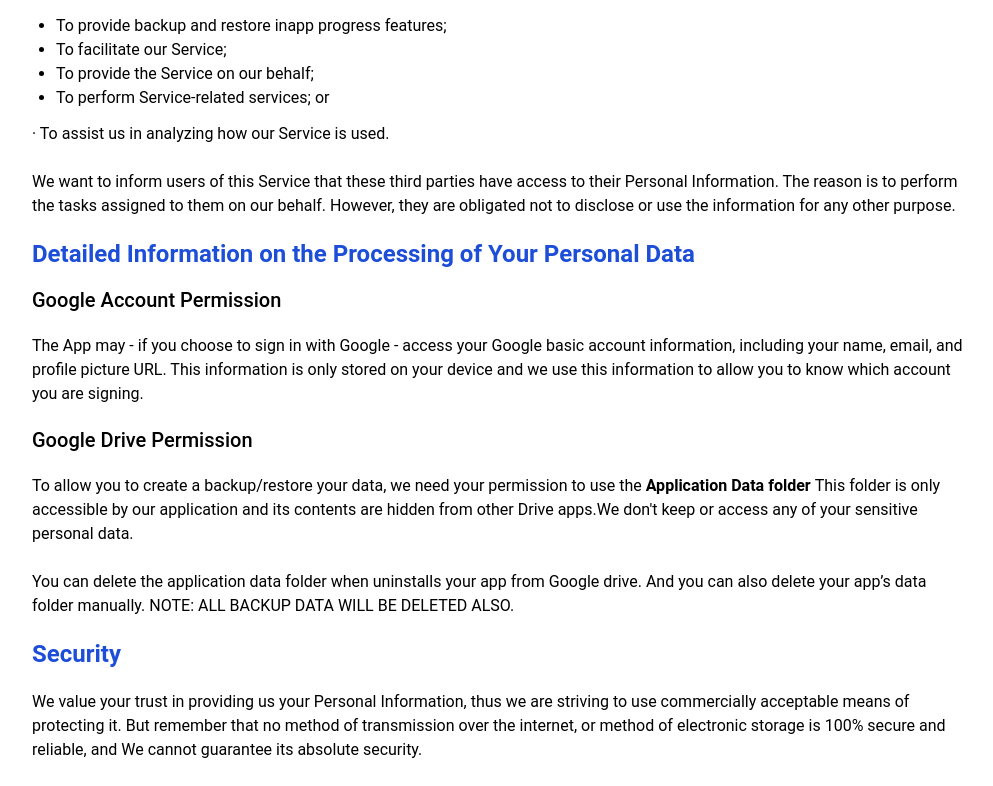
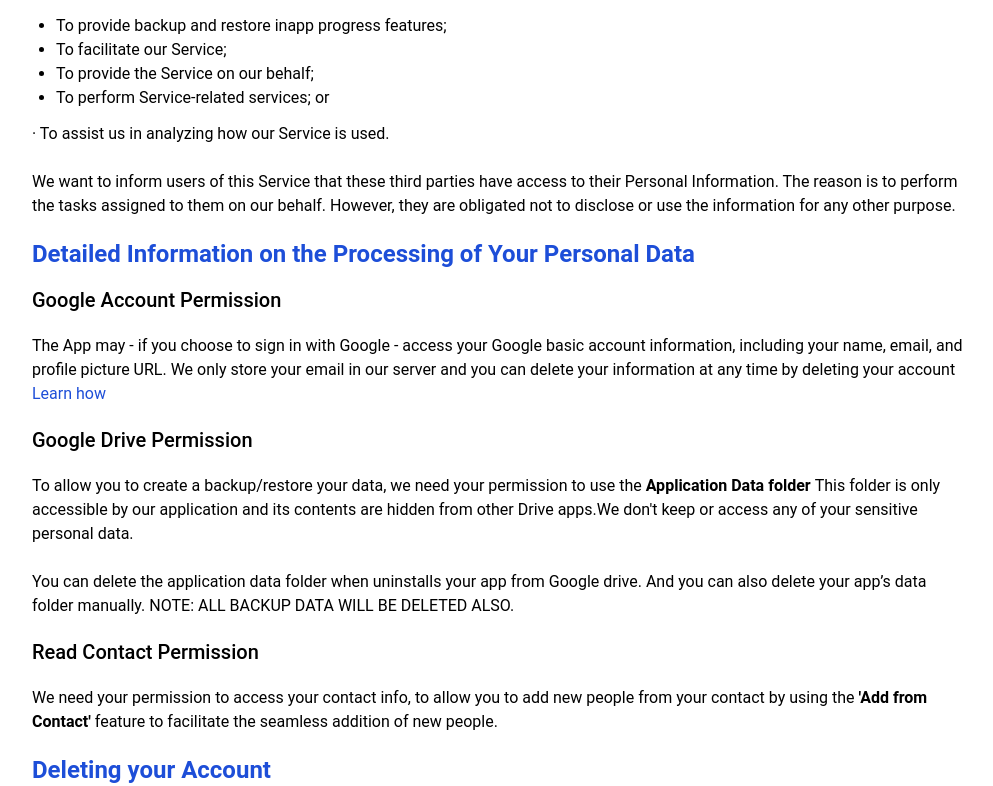
Before and after one commit to teamldeveloper/team-l, a React (Create React App) app: page /PrivacyPolicy in a window 1280 px wide. Shown: the part 2006-2792 px from the top of the page, without its empty margins (140-1133 px from the left). Built offline with nearby package versions, Linux system fonts and the light colour scheme.

Commit message:
update PrivacyPolicy

```diff
--- a/src/pages/privacy_policy/components/Description.jsx
+++ b/src/pages/privacy_policy/components/Description.jsx
@@ -4,8 +4,8 @@ const Description = () => {
   return (
     <div className=" text-left ">
       <Paragraph>
-        Team-L built the Debt Record app as a free app. This SERVICE is
-        provided by Team-L at no cost and is intended for use as is.
+        Team-L built the Debt Record app as a free app. This SERVICE is provided
+        by Team-L at no cost and is intended for use as is.
       </Paragraph>
       <Paragraph>
         This page is used to inform visitors regarding our policies with the
@@ -206,22 +206,54 @@ const Description = () => {
       <Paragraph>
         The App may - if you choose to sign in with Google - access your Google
         basic account information, including your name, email, and profile
-        picture URL. This information is only stored on your device and we use
-        this information to allow you to know which account you are signing.
+        picture URL. We only store your email in our server and you can delete
+        your information at any time by deleting your account{" "}
+        <Hyperlink href="PrivacyPolicy/#deleteAccount">Learn how</Hyperlink>
       </Paragraph>
       <SubTitle2>Google Drive Permission</SubTitle2>
       <Paragraph>
         To allow you to create a backup/restore your data, we need your
-        permission to use the <strong>Application Data folder </strong>  This folder is
-        only accessible by our application and its contents are hidden from
-        other Drive apps.We don't keep or access any of your sensitive personal
-        data.
+        permission to use the <strong>Application Data folder </strong> This
+        folder is only accessible by our application and its contents are hidden
+        from other Drive apps.We don't keep or access any of your sensitive
+        personal data.
       </Paragraph>
       <Paragraph>
         You can delete the application data folder when uninstalls your app from
         Google drive. And you can also delete your app’s data folder manually.
         NOTE: ALL BACKUP DATA WILL BE DELETED ALSO.
       </Paragraph>
+      <SubTitle2>Read Contact Permission</SubTitle2>
+      <Paragraph>
+        We need your permission to access your contact info, to allow you to add
+        new people from your contact by using the{" "}
+        <strong>'Add from Contact'</strong> feature to facilitate the seamless
+        addition of new people.
+      </Paragraph>
+
+      <div id="deleteAccount">
+        <SubTitle1>Deleting your Account </SubTitle1>
+        <Paragraph>
+          You have the option to delete your account at any time through our
+          in-app <strong>'Delete Account'</strong> feature. When you choose to
+          delete your account, you will permanently remove your backup data, and
+          restoration will no longer be possible<br></br>
+          To initiate the account deletion process, follow these steps:
+          <ol className="list-disc pl-6 break-words">
+            <li>Open Debt Record App.</li>
+            <li>Tap the 'Backup & Restore' icon.</li>
+            <li>Tap on 'More Options,' and then select 'Delete Account'</li>
+          </ol>
+          <Paragraph>
+            <strong>
+              Please be aware that upon deleting your account, you will
+              permanently remove your Google Drive backup associated with the
+              account.
+            </strong>
+          </Paragraph>
+        </Paragraph>
+      </div>
+
       <SubTitle1>Security</SubTitle1>
       <Paragraph>
         We value your trust in providing us your Personal Information, thus we
@@ -303,10 +335,7 @@ const SubTitle1 = (props) => {
 
 const SubTitle2 = (props) => {
   return (
-    <h5
-      {...props}
-      className={`py-2 font-medium text-xl  ${props.className}`}
-    >
+    <h5 {...props} className={`py-2 font-medium text-xl  ${props.className}`}>
       {props.children}
     </h5>
   );
--- a/src/pages/privacy_policy/components/Header.jsx
+++ b/src/pages/privacy_policy/components/Header.jsx
@@ -10,9 +10,9 @@ const Header = () => {
         className="pb-6 object-contain px-10 "
       />
       <div className=" p-8 bg-gray-100 w-full ">
-        <Title className="pb-1" value="Privacy Policy " />
+        <Title className="pb-1" value="Privacy Policy "/>
         <h3 className="text-lg">
-          This policy is effective as of 2022-Augest-12
+          This policy is effective as of 2024-January-1
         </h3>
       </div>
     </div>
```
